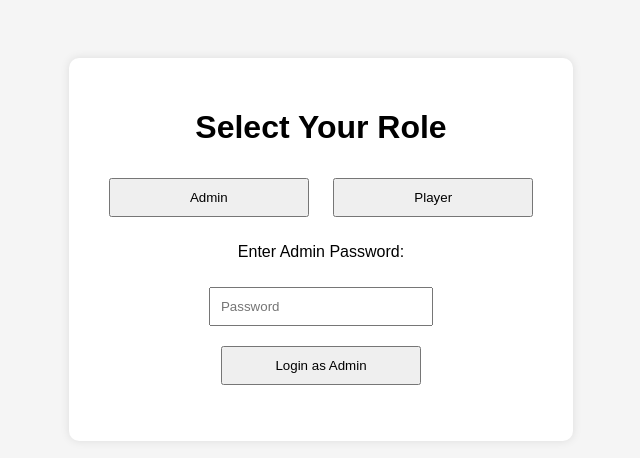
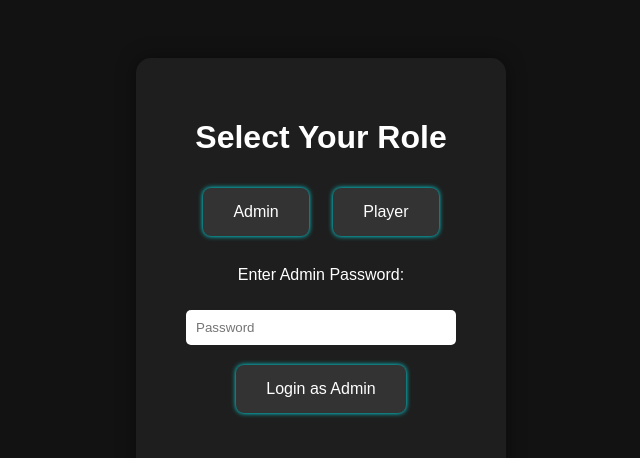
Before and after one commit to fredforwebsite-afk/GyUpbeat, a plain HTML site: page index.html in a window 1280 px wide. Both pictures are taken after a click on the button "Admin". Shown: the whole page, without its empty margins (319-959 px from the left). Drawn offline with Linux system fonts and the light colour scheme.

Commit message:
Update index.html

```diff
--- a/index.html
+++ b/index.html
@@ -9,22 +9,55 @@
       font-family: Arial, sans-serif;
       text-align: center;
       padding-top: 50px;
-      background-color: #f5f5f5;
+      background-color: #121212;
+      color: white;
     }
+
     .container {
-      background-color: white;
+      background-color: #1e1e1e;
       display: inline-block;
-      padding: 30px;
-      border-radius: 10px;
-      box-shadow: 0 0 10px rgba(0,0,0,0.1);
+      padding: 40px;
+      border-radius: 15px;
+      box-shadow: 0 0 20px rgba(0,0,0,0.4);
     }
-    input, button {
+
+    button {
+      padding: 15px 30px;
+      margin: 10px;
+      font-size: 16px;
+      border: none;
+      border-radius: 8px;
+      cursor: pointer;
+      background: #333;
+      color: white;
+      transition: all 0.3s ease;
+      box-shadow: 0 0 5px #00f7ff;
+    }
+
+    button:hover {
+      background: #00f7ff;
+      color: #000;
+      box-shadow: 0 0 15px #00f7ff,
+                  0 0 30px #00f7ff,
+                  0 0 45px #00f7ff;
+    }
+
+    input {
       padding: 10px;
       margin: 10px;
-      width: 200px;
+      width: 250px;
+      border-radius: 5px;
+      border: none;
     }
+
     #passwordField {
       display: none;
+      margin-top: 20px;
+    }
+
+    #error {
+      color: red;
+      margin-top: 10px;
     }
   </style>
 </head>
@@ -39,7 +72,7 @@
       <input type="password" id="adminPassword" placeholder="Password"/>
       <br>
       <button onclick="loginAsAdmin()">Login as Admin</button>
-      <p id="error" style="color:red;"></p>
+      <p id="error"></p>
     </div>
   </div>
 
@@ -48,7 +81,7 @@
       if (role === 'admin') {
         document.getElementById('passwordField').style.display = 'block';
       } else {
-        window.location.href = 'team.html'; // Change to your player page
+        window.location.href = 'index.html'; // Change to your player page
       }
     }
 
```
